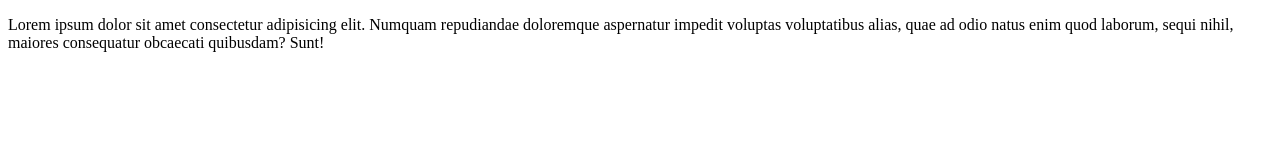
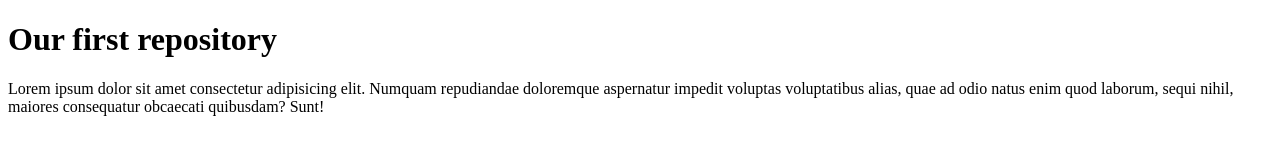
Before and after one commit to saiful157547/my-first-repo, a plain HTML site: page index.html in a window 1280 px wide. Drawn offline with Linux system fonts and the light colour scheme.

Commit message:
header chage

```diff
--- a/index.html
+++ b/index.html
@@ -9,6 +9,7 @@
 </head>
 
 <body>
+    <h1>Our first repository</h1>
     <p>Lorem ipsum dolor sit amet consectetur adipisicing elit. Numquam repudiandae doloremque aspernatur impedit
         voluptas voluptatibus alias, quae ad odio natus enim quod laborum, sequi nihil, maiores consequatur obcaecati
         quibusdam? Sunt!</p>
```
